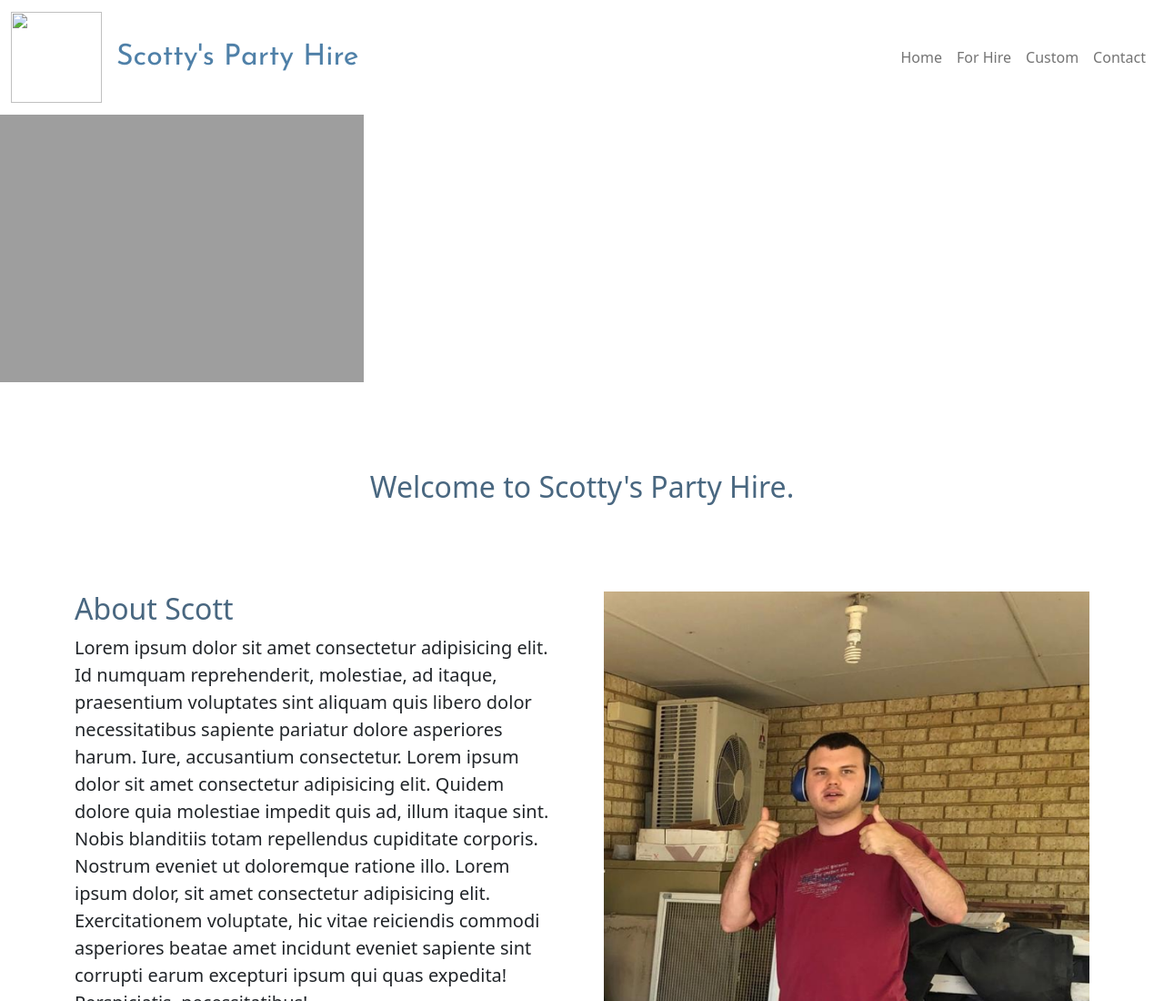
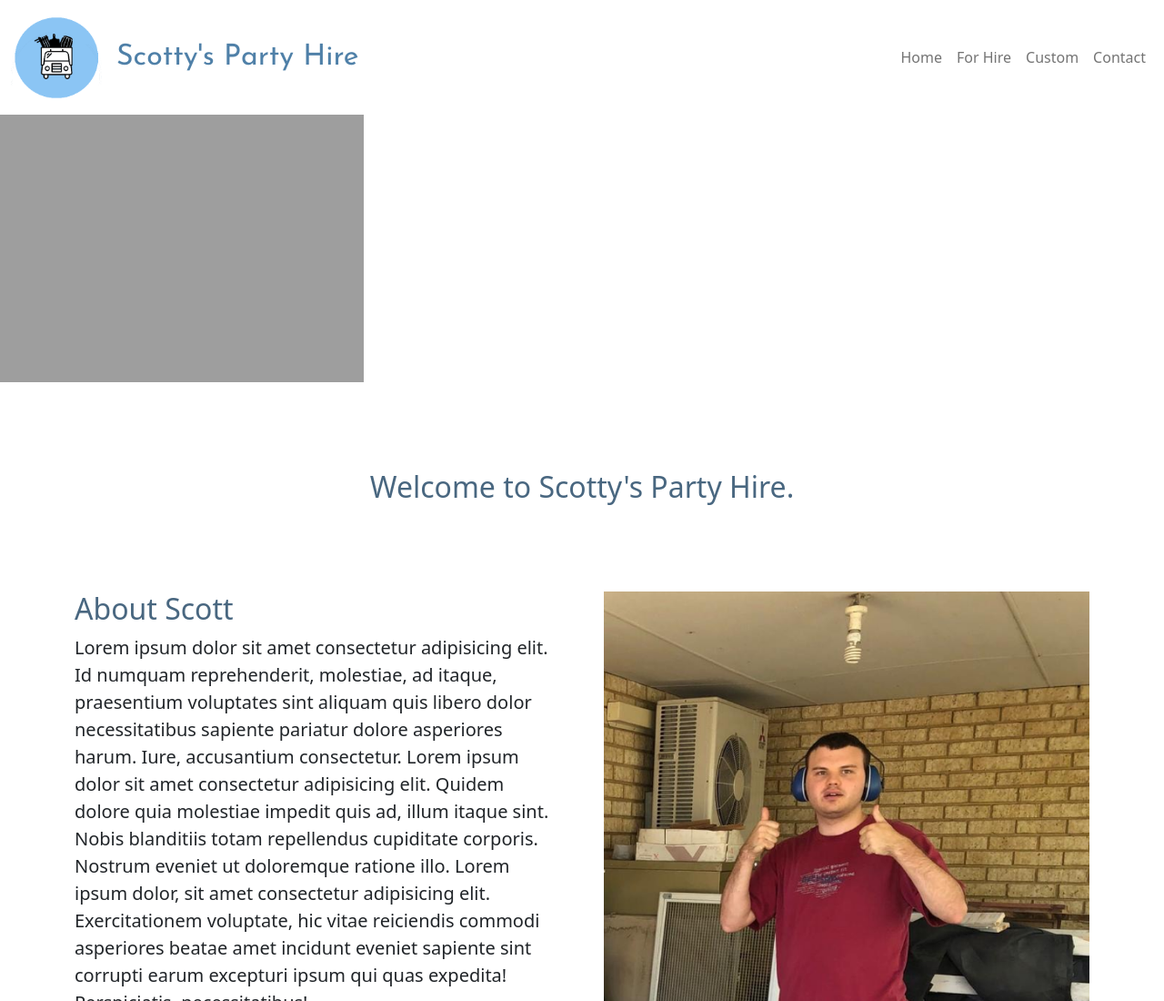
Before and after one commit to DTjomsland/scottyspartyhire, a plain HTML site: page index.html in a window 1280 px wide. Shown: the top 1100 px of the page at 91% size. Drawn offline with nearby package versions, Linux system fonts and the light colour scheme; files that its build step writes are made by us from their sources; the site is published under a folder, as on GitHub Pages, so addresses that start at the root find nothing.

Commit message:
Update index.html

```diff
--- a/index.html
+++ b/index.html
@@ -15,7 +15,7 @@
 <body>
     <nav class="navbar navbar-expand-lg fixed-top navbar-light bg-white">
         <div class="container-fluid">
-            <a class="navbar-brand" href="#home"><img src="/images/SCOTT.png" alt="" width=100 height=100></a>
+            <a class="navbar-brand" href="#home"><img src="images/SCOTT.png" alt="" width=100 height=100></a>
             <span class="navbar-text lef">
                 Scotty's Party Hire
             </span>
```
